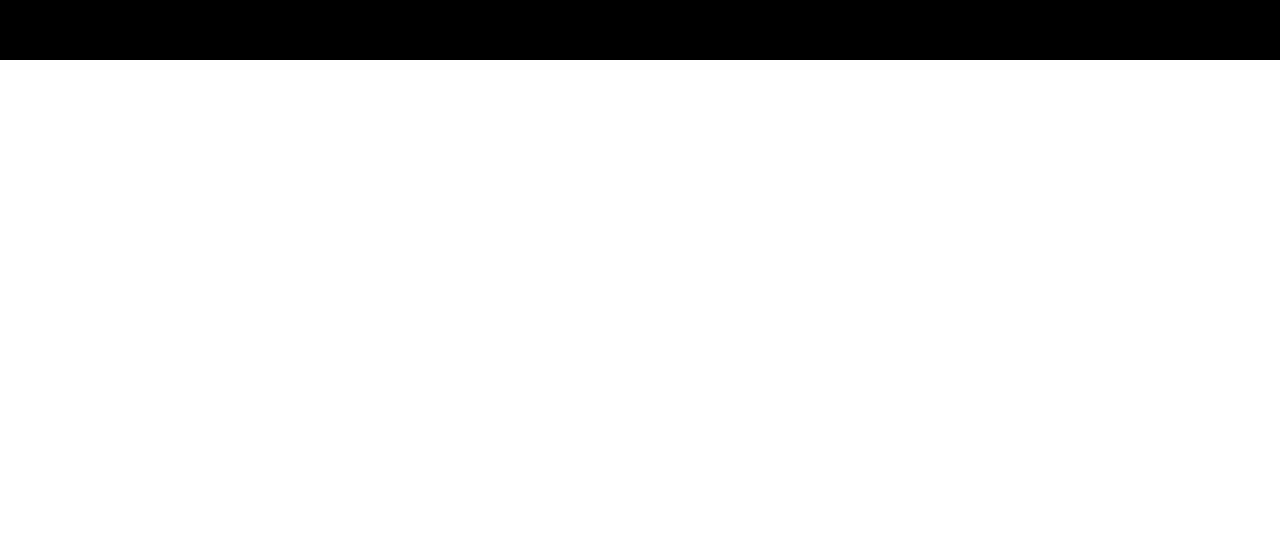
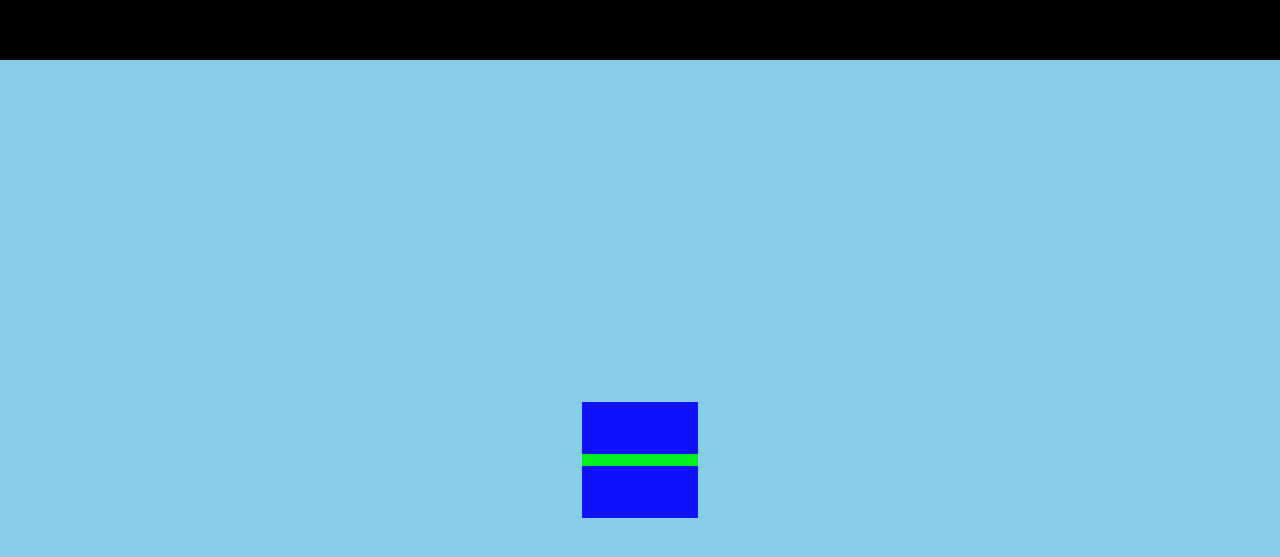
Before and after one commit to brabd7/LearningThreeJS, a website built with Vite: page index.html in a window 1280 px wide. Shown: the part 827-1384 px from the top of the page. Before the commit the page ends 887 px from the top, so only its background shows below. Built offline with nearby package versions, Linux system fonts and the light colour scheme.

Commit message:
Ajout de la scène 2

```diff
--- a/index.html
+++ b/index.html
@@ -11,9 +11,10 @@
         <h1>Learning ThreeJS</h1>
 
         <!-- Scène 1 -->
-        <div class="scene1"></div>
+        <div class="scenes"></div>
 
         <!-- Scripts JS -->
-        <script type="module" src="./src/main.js"></script>
+        <script type="module" src="./src/scene1/main.js"></script>
+        <script type="module" src="./src/scene2/main.js"></script>
     </body>
 </html>
--- a/src/main.js
+++ b/src/scene1/main.js
@@ -8,7 +8,7 @@ import { addObjects } from './objects';
 // Créer la scène, la caméra et le rendu
 const scene = createScene();
 const camera = createCamera(); camera.position.set(0, 0, 5);
-const renderer = createRenderer(); renderer.setSize( document.querySelector('.scene1').clientWidth, document.querySelector('.scene1').clientHeight ); document.querySelector('.scene1').appendChild( renderer.domElement );
+const renderer = createRenderer(); renderer.setSize( document.querySelector('.scenes').clientWidth, document.querySelector('.scenes').clientHeight ); document.querySelector('.scenes').appendChild( renderer.domElement );
 
 addObjects(scene);
 
--- /dev/null
+++ b/src/scene2/animate.js
@@ -0,0 +1,10 @@
+export function animate(scene, camera, renderer)
+{
+    function updateAnimation()
+    {
+        requestAnimationFrame(updateAnimation);
+        renderer.render(scene, camera);
+    }
+
+    updateAnimation();
+}
--- /dev/null
+++ b/src/scene2/camera.js
@@ -0,0 +1,7 @@
+import * as THREE from 'three';
+
+export function createCamera()
+{
+    const camera = new THREE.PerspectiveCamera( 75, window.innerWidth / window.innerHeight, 0.1, 1000 );
+    return camera;
+}
--- /dev/null
+++ b/src/scene2/main.js
@@ -0,0 +1,19 @@
+import { createScene } from './scene';
+import { createCamera } from './camera';
+import { createRenderer } from './renderer';
+import { animate } from './animate';
+import { resize } from './resize';
+import { addObjects } from './objects';
+
+// Créer la scène, la caméra et le rendu
+const scene = createScene();
+const camera = createCamera(); camera.position.set(0, 0, 5);
+const renderer = createRenderer(); renderer.setSize( document.querySelector('.scenes').clientWidth, document.querySelector('.scenes').clientHeight ); document.querySelector('.scenes').appendChild( renderer.domElement );
+
+addObjects(scene);
+
+// Animer
+animate(scene, camera, renderer);
+
+// Resize
+resize(renderer, camera);
--- /dev/null
+++ b/src/scene2/objects.js
@@ -0,0 +1,27 @@
+import * as THREE from 'three';
+
+export function addObjects(scene)
+{
+    createSquare(scene);
+    createFloor(scene);
+}
+
+function createSquare(scene)
+{
+    const geometry = new THREE.BoxGeometry(1, 1, 1);
+    const material = new THREE.MeshBasicMaterial({ color: 0xf11ff });
+    const cube = new THREE.Mesh(geometry, material);
+
+    // Ajouter le cube à la scène
+    scene.add(cube);
+}
+
+function createFloor(scene)
+{
+    const geometry = new THREE.BoxGeometry(1, 0.1, 1);
+    const material = new THREE.MeshBasicMaterial({ color: 0xf11f });
+    const cube = new THREE.Mesh(geometry, material);
+
+    // Ajouter le cube à la scène
+    scene.add(cube);
+}
--- /dev/null
+++ b/src/scene2/renderer.js
@@ -0,0 +1,11 @@
+import * as THREE from 'three';
+
+export function createRenderer()
+{
+    const renderer = new THREE.WebGLRenderer();
+
+    // Changer la couleur de fond de la scène en bleu ciel
+    renderer.setClearColor(new THREE.Color('skyblue'));
+
+    return renderer;
+}
--- /dev/null
+++ b/src/scene2/resize.js
@@ -0,0 +1,11 @@
+export function resize(renderer, camera)
+{
+    window.addEventListener('resize', () => {
+        // Adapter la taille du renderer à la nouvelle taille de la fenêtre
+        renderer.setSize(window.innerWidth, window.innerHeight);
+
+        // Mettre à jour l'aspect ratio de la caméra
+        camera.aspect = window.innerWidth / window.innerHeight;
+        camera.updateProjectionMatrix();  // Nécessaire pour recalculer la projection
+    })
+}
--- /dev/null
+++ b/src/scene2/scene.js
@@ -0,0 +1,7 @@
+import * as THREE from 'three';
+
+export function createScene()
+{
+    const scene = new THREE.Scene();
+    return scene;
+}
--- a/style.css
+++ b/style.css
@@ -12,10 +12,11 @@ h1
     font-family: Arial;
 }
 
-.scene1
+.scenes
 {
     margin-top: 30px;
     width: 100vw;
     height: 800px;
-    display: block;
+    display: flex;
+    flex-direction: column;
 }
```
Also changed, not shown: src/scene1/animate.js (renamed from src/animate.js), src/scene1/camera.js (renamed from src/camera.js), src/scene1/objects.js (renamed from src/objects.js), src/scene1/renderer.js (renamed from src/renderer.js), src/scene1/resize.js (renamed from src/resize.js), src/scene1/scene.js (renamed from src/scene.js).
